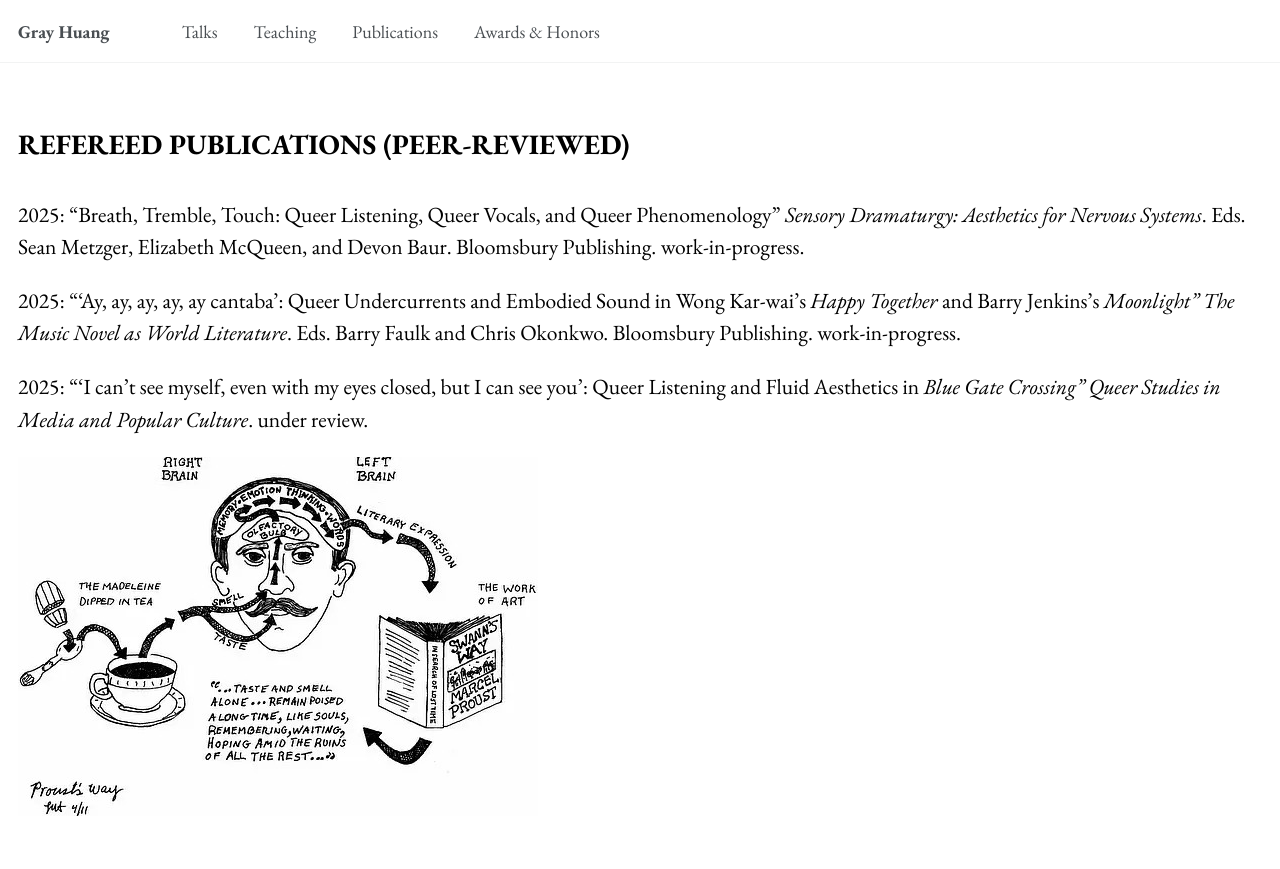
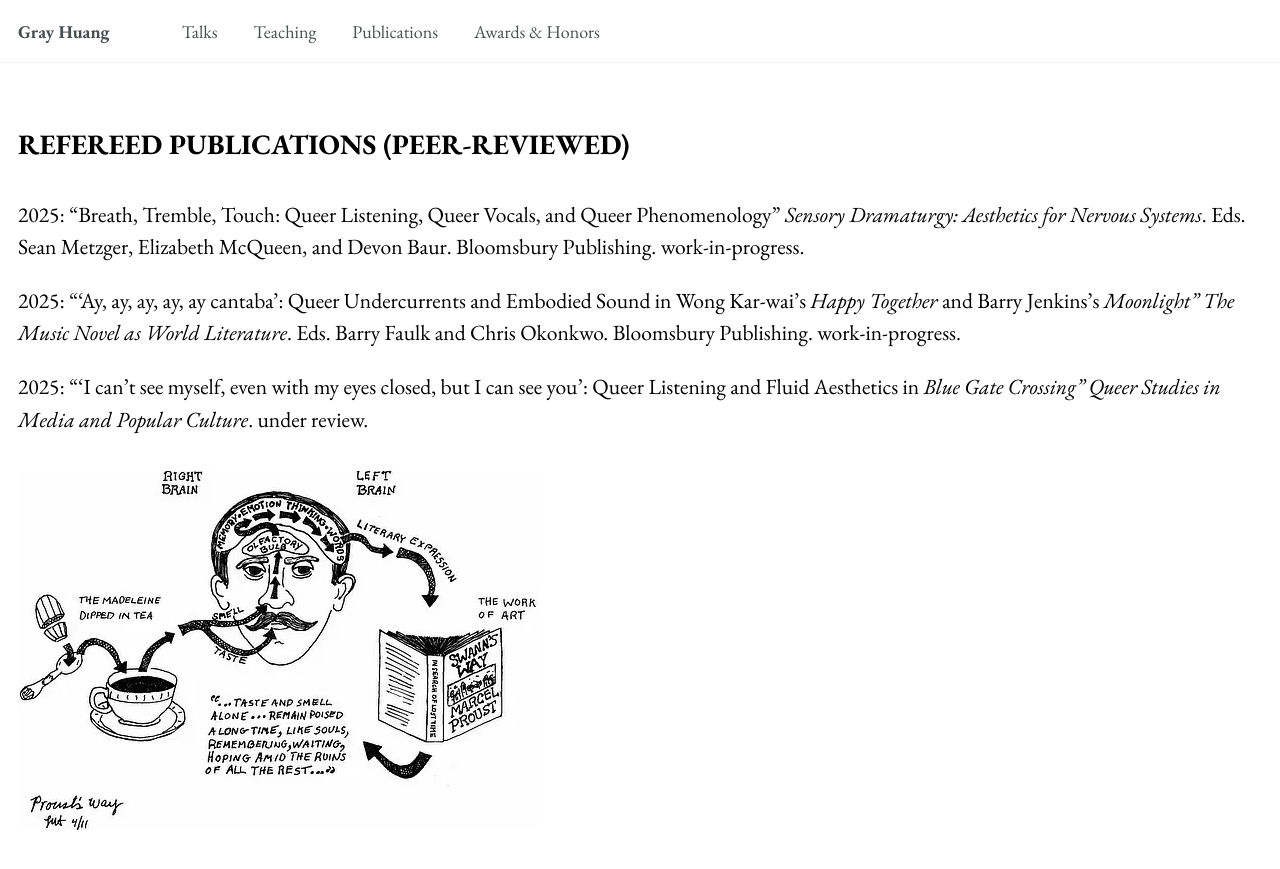
Before and after one commit to gray-huang/gray-huang.github.io, a Jekyll site: the page built from _pages/publications.md, in a window 1280 px wide. Shown: the top 869 px of the page. Built offline with Jekyll 4.4.1, drawn with Linux system fonts in a browser that asks for light colours.

Commit message:
add figure

```diff
--- a/_pages/publications.md
+++ b/_pages/publications.md
@@ -16,4 +16,6 @@ REFEREED PUBLICATIONS (PEER-REVIEWED)
 
 2025: “‘I can’t see myself, even with my eyes closed, but I can see you’: Queer Listening and Fluid Aesthetics in <i>Blue Gate Crossing” Queer Studies in Media and Popular Culture</i>. under review.
 
-<img src="{{ 'https://gray-huang.github.io/images/pub.jpg' | relative_url }}" alt="Description of your publication image">
+<figure>
+    <center><img src="https://gray-huang.github.io/images/pub.jpg" alt="Trulli" style="width:100%" class="center"></center>
+</figure>
```
